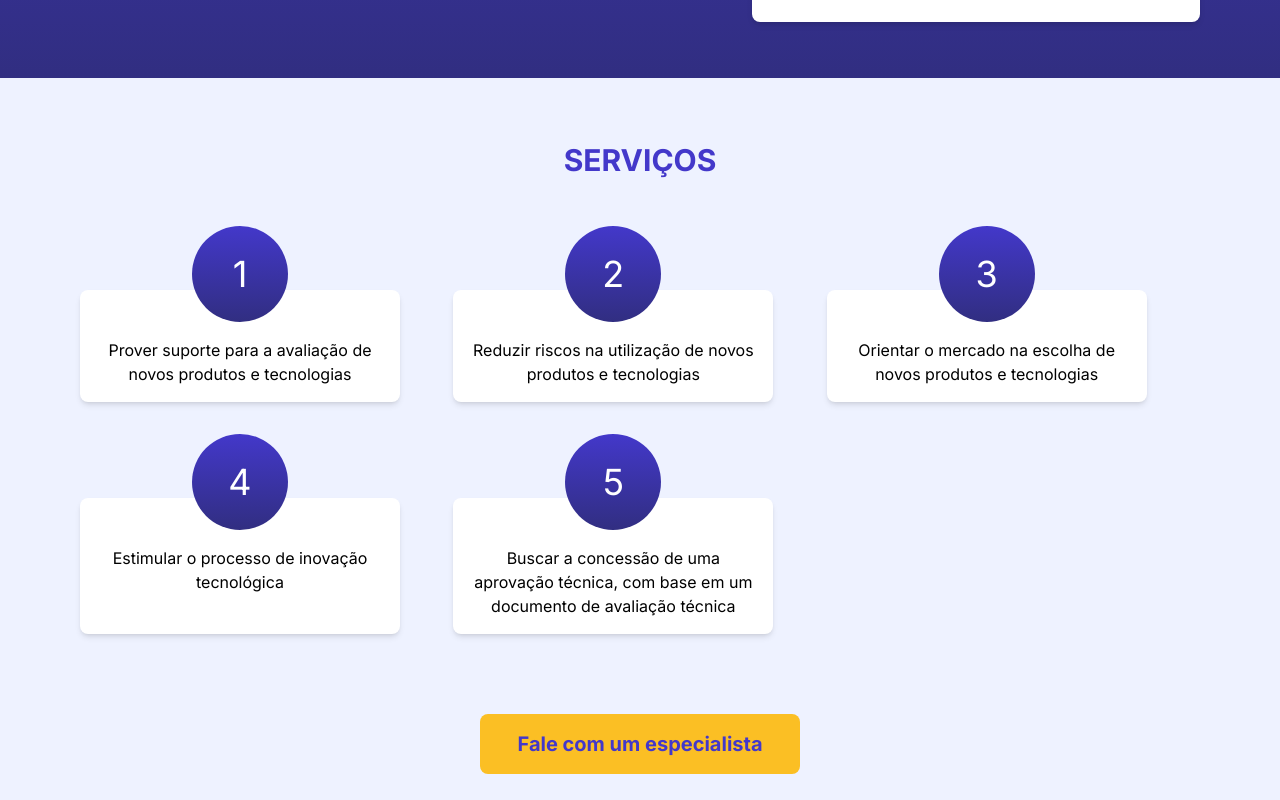
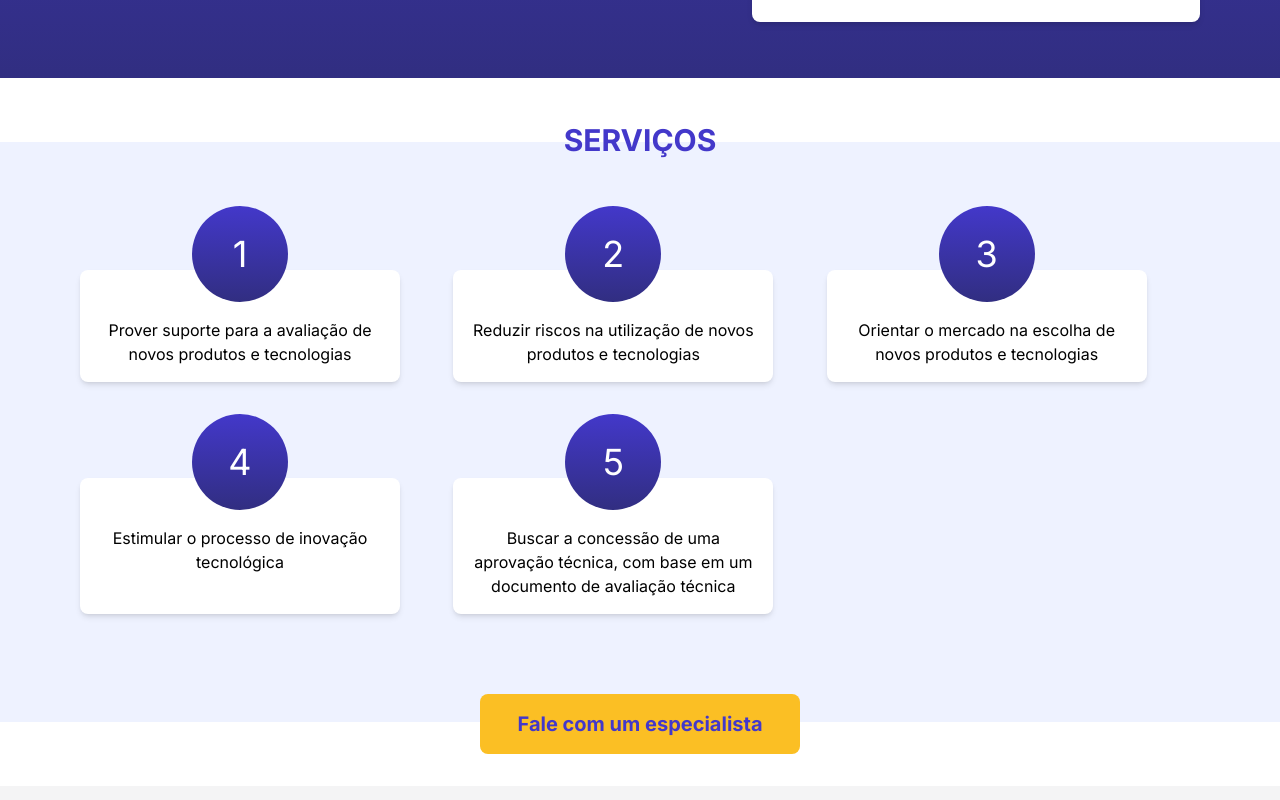
Before and after one commit to juniordbz/desafio-tecnico-tesis, a Next.js app: page / in a window 1280 px wide. Shown: the part 580-1380 px from the top of the page. Built offline with nearby package versions, Linux system fonts and the light colour scheme.

Commit message:
add margin between sessions

```diff
--- a/src/components/FormSection/form.tsx
+++ b/src/components/FormSection/form.tsx
@@ -7,7 +7,9 @@ import { zodResolver } from "@hookform/resolvers/zod";
 import { toast } from "sonner";
 
 const formSchema = z.object({
-  email: z.string().email({ message: "O email inserido não é válido." }),
+  email: z.string().email({
+    message: "O email deve seguir o seguinte formato: exemplo@exemplo.com.",
+  }),
   name: z
     .string({ required_error: "O nome deve ter no mínimo 3 caracteres." })
     .min(3, { message: "O nome deve ter no mínimo 3 caracteres." }),
@@ -48,7 +50,7 @@ export function Form() {
   }
 
   return (
-    <div className=" bg-white rounded-lg shadow-md p-10 max-w-md">
+    <div className=" bg-white rounded-lg shadow-md p-10 max-w-md " id="form">
       <h1 className="font-bold text-2xl mb-10 text-indigo-700">
         Informe seus dados para falar com um especialista:
       </h1>
@@ -84,7 +86,6 @@ export function Form() {
                 label="Telefone:"
                 placeholder="Digite seu telefone"
                 error={errors.phone?.message}
-                {...register("phone")}
                 {...inputProps}
               />
             )}
--- a/src/components/ServicesSection/index.tsx
+++ b/src/components/ServicesSection/index.tsx
@@ -2,8 +2,8 @@ import { Card } from "./card";
 
 export function SectionServices() {
   return (
-    <div className="bg-indigo-50 pt-16 md:px-20 px-5 pb-20">
-      <h1 className="uppercase text-3xl text-center mb-28 text-indigo-700 font-bold">
+    <div className="flex flex-col bg-indigo-50 my-16 md:px-20 px-5 pb-20 ">
+      <h1 className=" -mt-5 uppercase  text-3xl text-center mb-28 text-indigo-700 font-bold">
         Serviços
       </h1>
       <div className="grid  justify-center grid-col lg:grid-cols-3 md:grid-cols-2 gap-y-24 ">
@@ -28,10 +28,13 @@ export function SectionServices() {
           content="Buscar a concessão de uma aprovação técnica, com base em um documento de avaliação técnica"
         />
       </div>
-      <div className="w-full flex justify-center">
-        <button className="bg-amber-400 mt-20 rounded-lg p-4 w-80 text-xl text-indigo-700 font-bold">
+      <div className="w-full flex justify-center -mb-28">
+        <a
+          href="#form"
+          className=" text-center bg-amber-400 mt-20 rounded-lg p-4 w-80 text-xl text-indigo-700 font-bold"
+        >
           Fale com um especialista
-        </button>
+        </a>
       </div>
     </div>
   );
--- a/src/components/TextInput.tsx
+++ b/src/components/TextInput.tsx
@@ -9,15 +9,15 @@ interface ITextInputProps extends HTMLAttributes<HTMLInputElement> {
 export const TextInput = forwardRef<HTMLInputElement, ITextInputProps>(
   ({ label, error, ...rest }, ref) => {
     return (
-      <div className="grid grid-col-1 lg:grid-cols-[100px,1fr]">
+      <div className="grid grid-cols-1 lg:grid-cols-[100px,1fr]">
         <label className="text-blue-700 font-medium md:text-base text-sm">
           {label}
         </label>
         <input
-          {...rest}
           type="text"
           className="placeholder:text-xs w-full rounded-md border border-zinc-300 h-8 px-2 bg-indigo-50"
           ref={ref}
+          {...rest}
         />
         {error && <span className="text-red-500 col-span-2">{error}</span>}
       </div>
```
